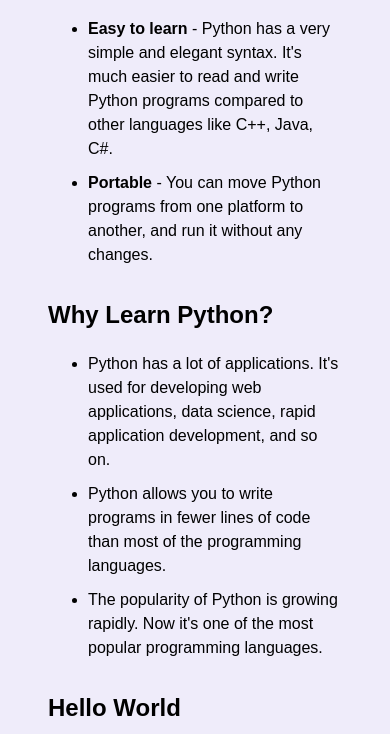
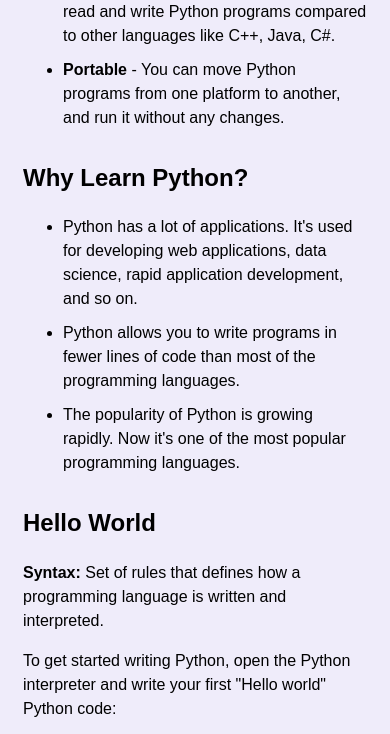
Before and after one commit to DharaneeswaranR/Technical-Documentation-Page, a plain HTML site: page index.html in a window 390 px wide. Shown: the part 765-1499 px from the top of the page. Drawn offline with Linux system fonts and the light colour scheme.

Commit message:
Update: Optimised for mobile screens

```diff
--- a/style.css
+++ b/style.css
@@ -102,3 +102,10 @@ li {
         margin:  10px;
     }
 }
+
+/* For mobile screens */
+@media (max-width: 400px) {
+    #main-doc {
+        padding: 5px;
+    }
+}
```
